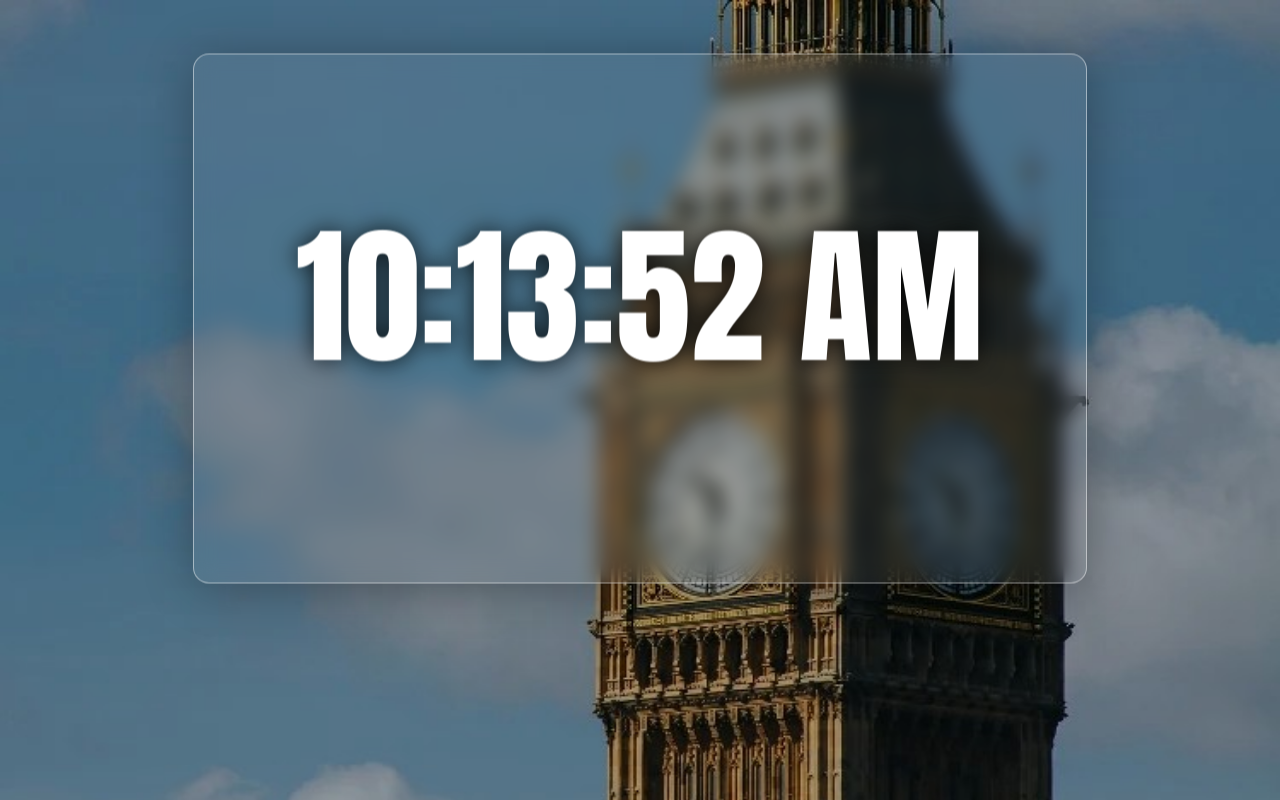
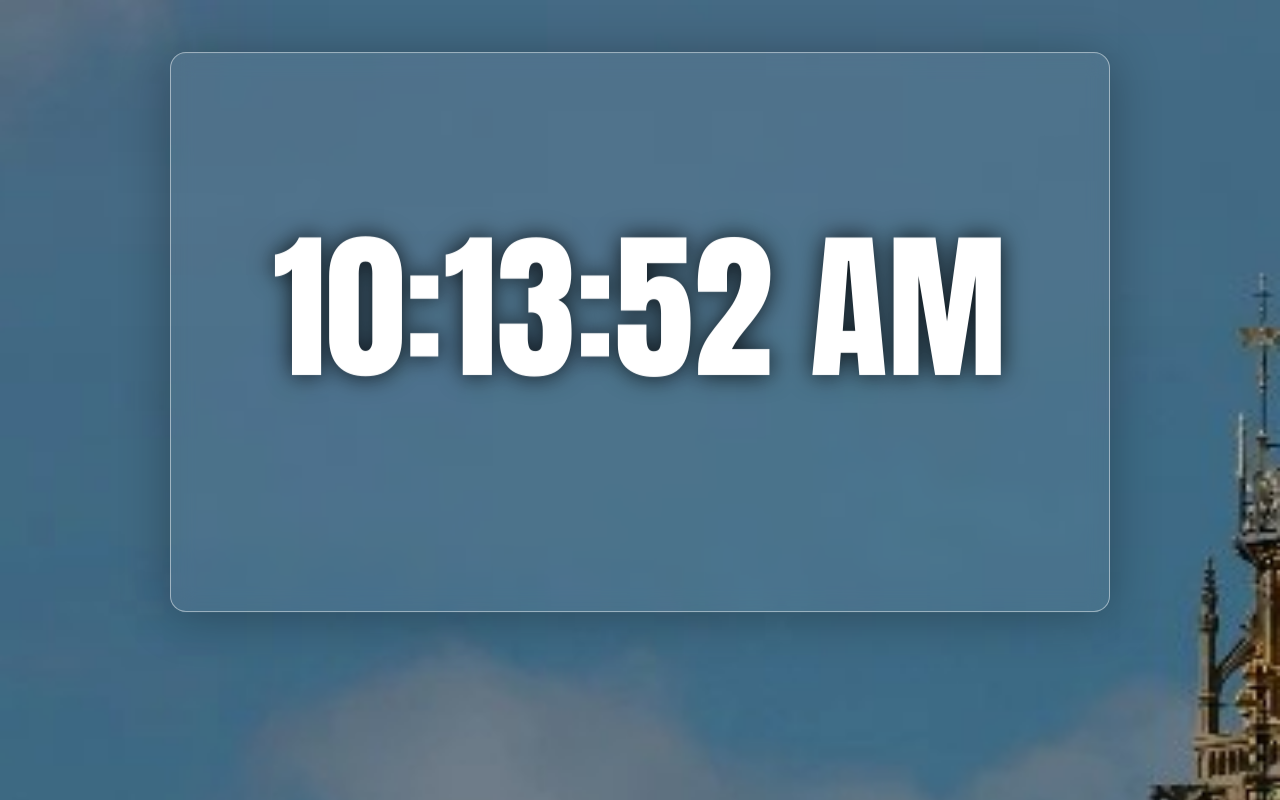
Before and after one commit to NotGlitchy32/DIgitalClock, a plain HTML site: page index.html in a window 1280 px wide. Drawn offline with Linux system fonts and the light colour scheme.

Commit message:
Update styles.css

```diff
--- a/styles.css
+++ b/styles.css
@@ -5,7 +5,7 @@
 body {
     display: flex;
     background-image: url("images/bg.png");
-    background-size: cover;
+    background-size: 200% auto;
     margin: 0;
     align-items: center;
     justify-content: center;
@@ -29,7 +29,7 @@ body {
 
 #clock {
  font-family: Impact, Haettenschweiler, 'Arial Narrow Bold', sans-serif;
- font-size: 150px;
+ font-size: 20vh;
  text-shadow: 0 0 25px rgba(0, 0, 0, 0.8);
  color: white;
  animation: bounce-more 1s infinite alternate;
```
